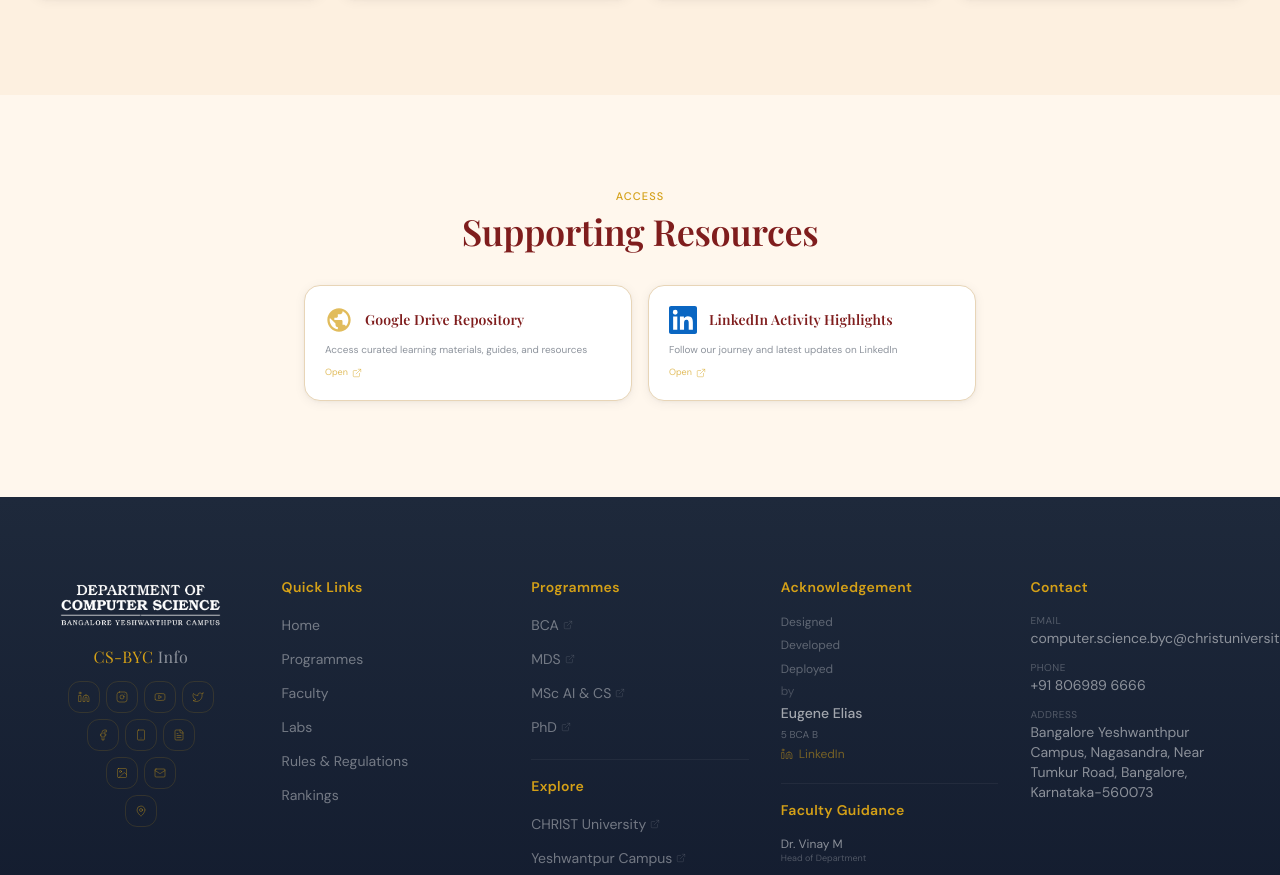
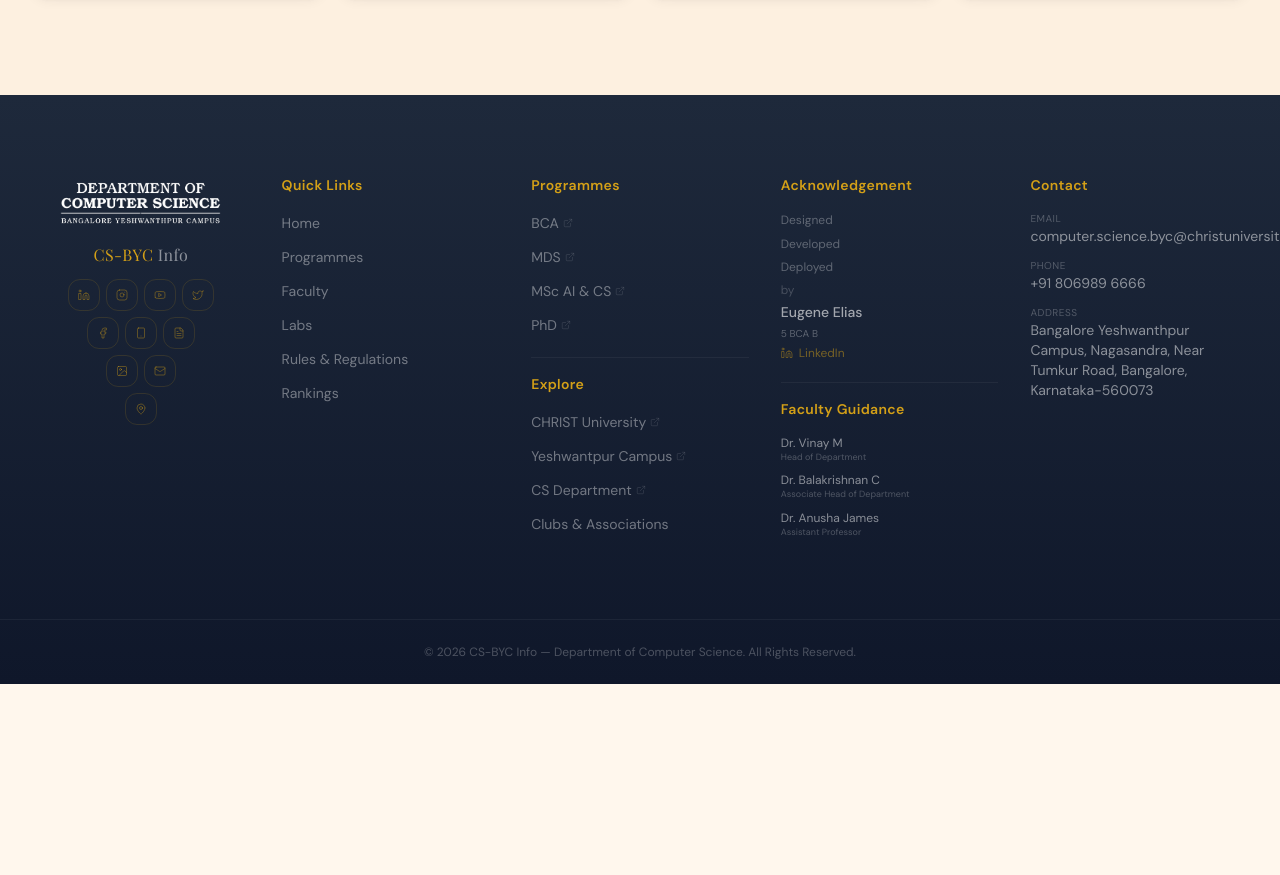
Before and after one commit to EugeneElias7/christ-info, a React (Vite) app in the folder christ-info/: page /harmony in a window 1280 px wide. Shown: the part 1428-2303 px from the top of the page. After the commit the page ends 2112 px from the top, so only its background shows below. Built offline with nearby package versions, Linux system fonts and the light colour scheme; a web font is replaced by a local one.

Commit message:
Reorder homepage cards, add Dayana local image, fix social sidebar toggle, remove Harmony resources section

```diff
--- a/christ-info/src/components/layout/SocialSidebar.tsx
+++ b/christ-info/src/components/layout/SocialSidebar.tsx
@@ -1,5 +1,5 @@
 import { useState } from 'react'
-import { ChevronLeft } from 'lucide-react'
+import { ChevronLeft, X } from 'lucide-react'
 
 const socialLinks = [
   {
@@ -45,17 +45,17 @@
 ]
 
 export function SocialSidebar() {
-  const [hovered, setHovered] = useState(false)
+  const [open, setOpen] = useState(false)
 
   return (
     <div
       className="fixed right-0 top-1/2 -translate-y-1/2 z-[60] block"
-      onMouseEnter={() => setHovered(true)}
-      onMouseLeave={() => setHovered(false)}
+      onMouseEnter={() => setOpen(true)}
+      onMouseLeave={() => setOpen(false)}
     >
       <div
         className={`flex flex-col items-center transition-all duration-400 ease-out ${
-          hovered ? 'translate-x-0' : 'translate-x-[calc(100%-28px)]'
+          open ? 'translate-x-0' : 'translate-x-[calc(100%-28px)]'
         }`}
       >
         <div className="bg-white/95 backdrop-blur-sm border border-cream-border rounded-l-card-lg shadow-card-white py-2 px-1.5">
@@ -67,6 +67,7 @@
                 target="_blank"
                 rel="noopener noreferrer"
                 aria-label={label}
+                onClick={() => setOpen(false)}
                 className="group/icon relative w-7 h-7 rounded-lg flex items-center justify-center transition-all duration-250 hover:scale-110 hover:shadow-sm"
               >
                 {icon}
@@ -78,11 +79,12 @@
           </div>
         </div>
         <div
-          className={`flex items-center justify-center w-5 h-10 bg-white/95 backdrop-blur-sm border border-l-0 border-t-0 border-cream-border rounded-br-sm cursor-pointer transition-all duration-400 ${
-            hovered ? 'opacity-0 pointer-events-none' : 'opacity-100'
+          onClick={() => setOpen(prev => !prev)}
+          className={`flex items-center justify-center w-5 h-10 bg-white/95 backdrop-blur-sm border border-l-0 border-t-0 border-cream-border rounded-br-sm cursor-pointer transition-all duration-400 hover:bg-gold/10 ${
+            open ? 'opacity-100 pointer-events-auto' : 'opacity-100'
           }`}
         >
-          <ChevronLeft size={10} strokeWidth={1.5} className="text-charcoal/40" />
+          {open ? <X size={10} strokeWidth={1.5} className="text-charcoal/40" /> : <ChevronLeft size={10} strokeWidth={1.5} className="text-charcoal/40" />}
         </div>
       </div>
     </div>
--- a/christ-info/src/pages/FacultyPage.tsx
+++ b/christ-info/src/pages/FacultyPage.tsx
@@ -4,6 +4,7 @@
 import { facultyOnly, leadershipTeam } from '../data/leadership'
 import { getMotionVariants, fadeInUp, staggerContainer } from '../lib/animations'
 import { EmailPopup } from '../components/ui/EmailPopup'
+import dayanaImage from '../assets/images/dayana david.png'
 
 const filters = ['All', 'Professors', 'Associate Professors', 'Assistant Professors', 'Academic Support'] as const
 
@@ -19,20 +20,12 @@
       className="group block bg-white border border-cream-border rounded-card-lg shadow-card-white overflow-hidden cursor-pointer transition-all duration-350 ease-smooth hover:border-gold/40 hover:shadow-card-hover hover:-translate-y-1.5"
     >
       <div className="relative overflow-hidden">
-        {faculty.imageUrl && !imgError ? (
-          <img
-            src={faculty.imageUrl}
-            alt={faculty.name}
-            className="aspect-[4/5] w-full object-cover transition-transform duration-350 ease-smooth group-hover:scale-105"
-            loading="lazy"
-            onError={() => setImgError(true)}
-          />
-        ) : (
-          <div className="aspect-[4/5] bg-gradient-to-br from-charcoal via-charcoal-mid to-charcoal/90 flex items-center justify-center transition-transform duration-350 ease-smooth group-hover:scale-105">
-            <div className="absolute inset-0 bg-[radial-gradient(ellipse_at_center,rgba(212,160,23,0.06),transparent_60%)]" />
-            <span className="text-2xl font-serif font-bold text-white/10 tracking-wider select-none">{faculty.imagePlaceholder}</span>
-          </div>
-        )}
+        {(() => {
+          const src = faculty.name === 'Dayana David' ? dayanaImage : faculty.imageUrl
+          return src && !imgError
+            ? <img src={src} alt={faculty.name} className="aspect-[4/5] w-full object-cover transition-transform duration-350 ease-smooth group-hover:scale-105" loading="lazy" onError={() => setImgError(true)} />
+            : <div className="aspect-[4/5] bg-gradient-to-br from-charcoal via-charcoal-mid to-charcoal/90 flex items-center justify-center transition-transform duration-350 ease-smooth group-hover:scale-105"><div className="absolute inset-0 bg-[radial-gradient(ellipse_at_center,rgba(212,160,23,0.06),transparent_60%)]" /><span className="text-2xl font-serif font-bold text-white/10 tracking-wider select-none">{faculty.imagePlaceholder}</span></div>
+        })()}
 
         <div className="absolute inset-0 bg-gradient-to-t from-maroon/80 via-maroon/30 to-transparent opacity-0 group-hover:opacity-100 transition-opacity duration-300" />
         <div className="absolute inset-0 ring-[2px] ring-transparent group-hover:ring-gold/40 rounded-[inherit] transition-all duration-350 pointer-events-none" />
--- a/christ-info/src/pages/HarmonyPage.tsx
+++ b/christ-info/src/pages/HarmonyPage.tsx
@@ -1,6 +1,6 @@
 import { useState, useEffect, useCallback } from 'react'
 import { motion, AnimatePresence } from 'framer-motion'
-import { X, MapPin, Mail, ExternalLink, Award, BookOpen, Globe, Users, GraduationCap, Briefcase, Microscope, Target, Sparkles } from 'lucide-react'
+import { X, MapPin, Mail, Award, BookOpen, Globe, Users, GraduationCap, Briefcase, Microscope, Target, Sparkles } from 'lucide-react'
 import { getMotionVariants, fadeInUp, staggerContainer, viewportLazy } from '../lib/animations'
 import { SectionWrapper } from '../components/ui/SectionWrapper'
 import { EmailPopup } from '../components/ui/EmailPopup'
@@ -8,7 +8,7 @@
   harmonyStats, harmonyCoordinators, harmonyWings,
   inheritanceOutcomes, archiveHighlights,
   certificationProviders, skillsCategories,
-  internationalHighlights, harmonyResources,
+  internationalHighlights,
 } from '../data/harmony'
 import type { HarmonyWing } from '../data/harmony'
 
@@ -335,46 +335,7 @@
         </motion.div>
       </SectionWrapper>
 
-      {/* Supporting Resources */}
-      <SectionWrapper background="cream" ariaLabel="Supporting Resources">
-        <motion.div
-          variants={getMotionVariants(staggerContainer)}
-          initial="hidden"
-          whileInView="visible"
-          viewport={viewportLazy}
-        >
-          <div className="text-center mb-8">
-            <p className="text-eyebrow font-sans text-gold tracking-widest uppercase mb-2">Access</p>
-            <h2 className="text-display-sm font-serif text-maroon">Supporting Resources</h2>
-          </div>
-          <div className="grid grid-cols-1 sm:grid-cols-2 gap-4 max-w-2xl mx-auto">
-            {harmonyResources.map((r, i) => (
-              <motion.a
-                key={r.title}
-                variants={getMotionVariants(fadeInUp)}
-                transition={{ delay: i * 0.08 }}
-                href={r.url}
-                target="_blank"
-                rel="noopener noreferrer"
-                className="group bg-white border border-cream-border rounded-card-lg shadow-card-white p-5 hover:border-gold/30 hover:shadow-card-hover hover:-translate-y-1 transition-all duration-300 block"
-              >
-                <div className="flex items-center gap-3 mb-2">
-                  {i === 0 ? (
-                    <svg viewBox="0 0 24 24" className="w-7 h-7 fill-gold/70" xmlns="http://www.w3.org/2000/svg"><path d="M12 2C6.48 2 2 6.48 2 12s4.48 10 10 10 10-4.48 10-10S17.52 2 12 2zm-1 17.93c-3.95-.49-7-3.85-7-7.93 0-.62.08-1.21.21-1.79L9 15v1c0 1.1.9 2 2 2v1.93zm6.9-2.54c-.26-.81-1-1.39-1.9-1.39h-1v-3c0-.55-.45-1-1-1H8v-2h2c.55 0 1-.45 1-1V7h2c1.1 0 2-.9 2-2v-.41c2.93 1.19 5 4.06 5 7.41 0 2.08-.8 3.97-2.1 5.39z"/></svg>
-                  ) : (
-                    <svg viewBox="0 0 24 24" className="w-7 h-7 fill-[#0A66C2]" xmlns="http://www.w3.org/2000/svg"><path d="M20.447 20.452h-3.554v-5.569c0-1.328-.027-3.037-1.852-3.037-1.853 0-2.136 1.445-2.136 2.939v5.667H9.351V9h3.414v1.561h.046c.477-.9 1.637-1.85 3.37-1.85 3.601 0 4.267 2.37 4.267 5.455v6.286zM5.337 7.433a2.062 2.062 0 01-2.063-2.065 2.064 2.064 0 112.063 2.065zm1.782 13.019H3.555V9h3.564v11.452zM22.225 0H1.771C.792 0 0 .774 0 1.729v20.542C0 23.227.792 24 1.771 24h20.451C23.2 24 24 23.227 24 22.271V1.729C24 .774 23.2 0 22.222 0h.003z"/></svg>
-                  )}
-                  <h3 className="text-body-sm font-serif font-semibold text-maroon group-hover:text-gold transition-colors">{r.title}</h3>
-                </div>
-                <p className="text-[10px] font-sans text-charcoal/50 leading-relaxed">{r.description}</p>
-                <span className="text-[9px] font-sans text-gold/70 group-hover:text-gold flex items-center gap-1 mt-2 transition-colors">
-                  Open <ExternalLink size={10} strokeWidth={1.5} />
-                </span>
-              </motion.a>
-            ))}
-          </div>
-        </motion.div>
-      </SectionWrapper>
+
 
       {/* Wing Modal */}
       <AnimatePresence>
```
Also changed, not shown: christ-info/src/components/sections/NavigationFunnel.tsx (+46 -46 lines), 1 other file (tests, documents, lock files or other folders).
